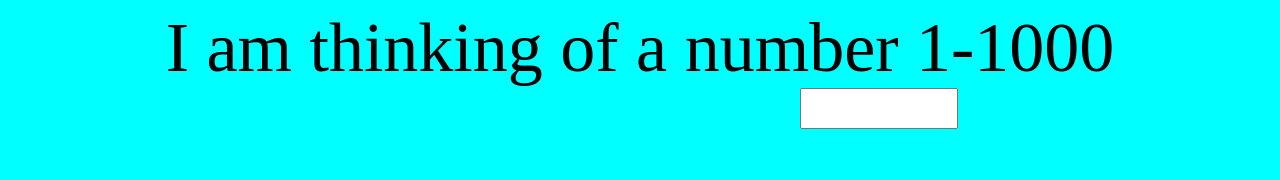
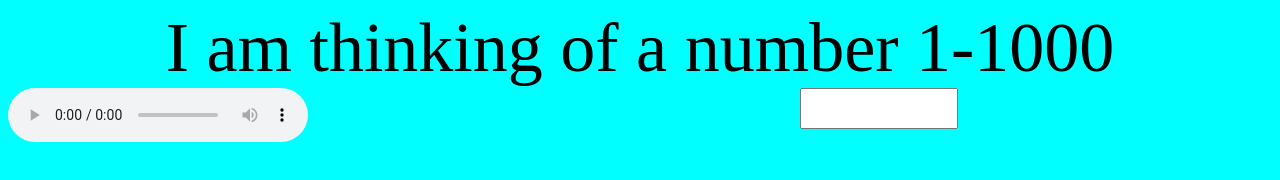
Before and after one commit to Domichen2016-code/Domichen2016-code.github.io, a plain HTML site: page guessthenumber.html in a window 1280 px wide. Drawn offline with Linux system fonts and the light colour scheme.

Commit message:
Update guessthenumber.html

```diff
--- a/guessthenumber.html
+++ b/guessthenumber.html
@@ -22,6 +22,10 @@
 <body bgcolor="Aqua">
     <div>I am thinking of a number 1-1000</div>
    <input type="number" id="number">
+   <audio controls>
+    <source src="Relaxing_Music.mp3" type="audio/mpeg">
+    Your browser does not support the audio tag.
+  </audio>
     <script>
         var result;
         var tries = 0
```
